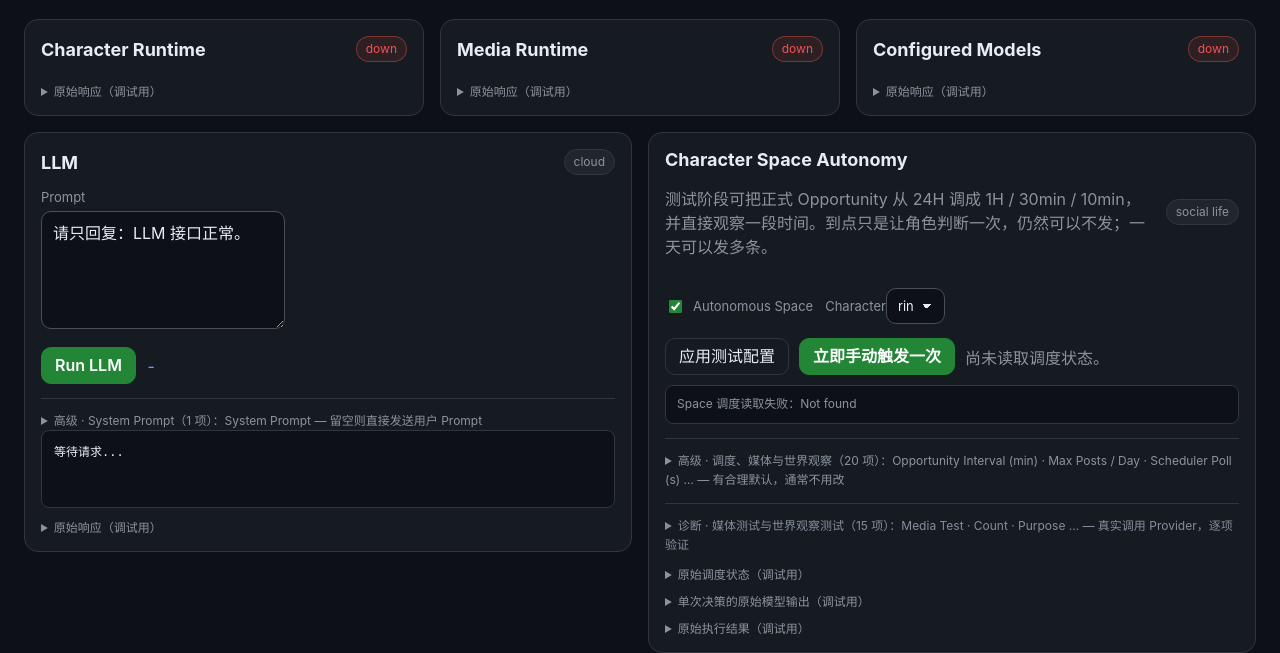
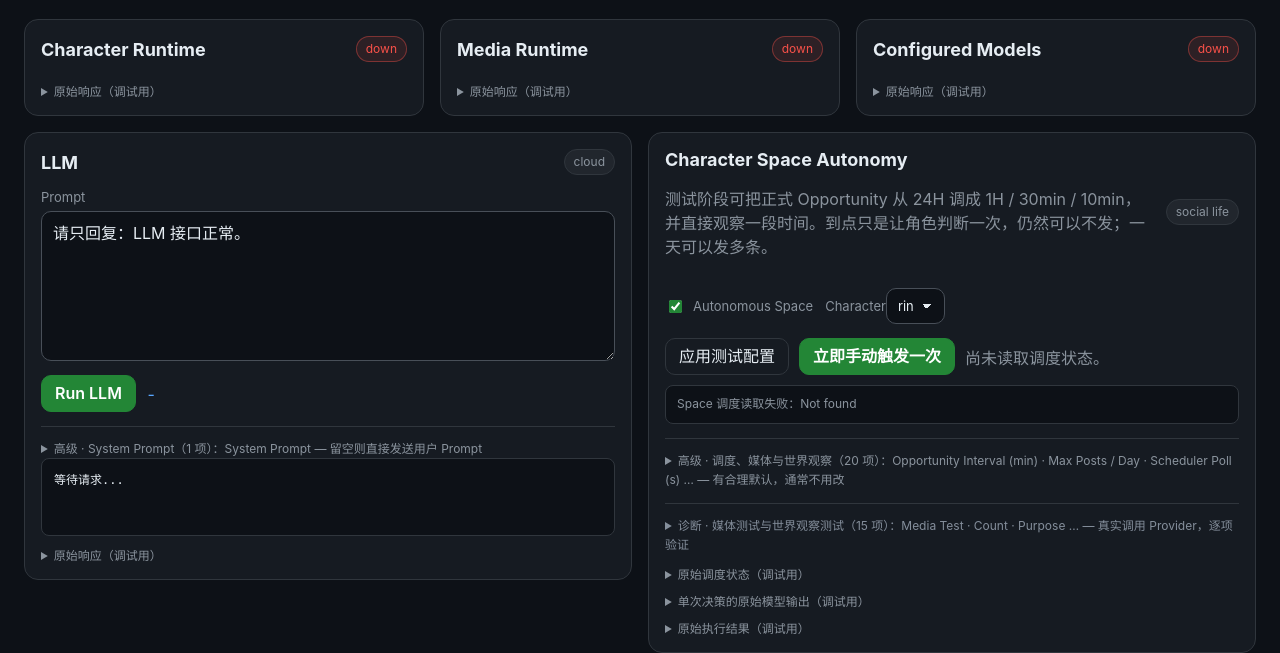
Before and after one commit to Initial-neko/character_memory, a plain HTML site: page src/character_memory/web/dev.html in a window 1280 px wide. Shown: the part 153-806 px from the top of the page. Drawn offline with Linux system fonts and the light colour scheme; files that its build step writes are made by us from their sources; no server answers; files whose address does not match are found by name.

Commit message:
ui(dev): expand LLM prompt input

```diff
--- a/src/character_memory/web/dev.css
+++ b/src/character_memory/web/dev.css
@@ -48,6 +48,15 @@ label { display: block; color: var(--ui-muted); font-size: 13px; margin: 12px 0
 .file-button input { position: absolute; inset: 0; opacity: 0; cursor: pointer; }
 
 .metric-inline { color: var(--ui-link); font-variant-numeric: tabular-nums; }
+
+.dev-llm-prompt {
+  display: block;
+  width: 100%;
+  min-height: 150px;
+  box-sizing: border-box;
+  resize: vertical;
+}
+
 
 /* Mono output block: static text areas and live result panes share one look. */
 .status-block, .result {
```
